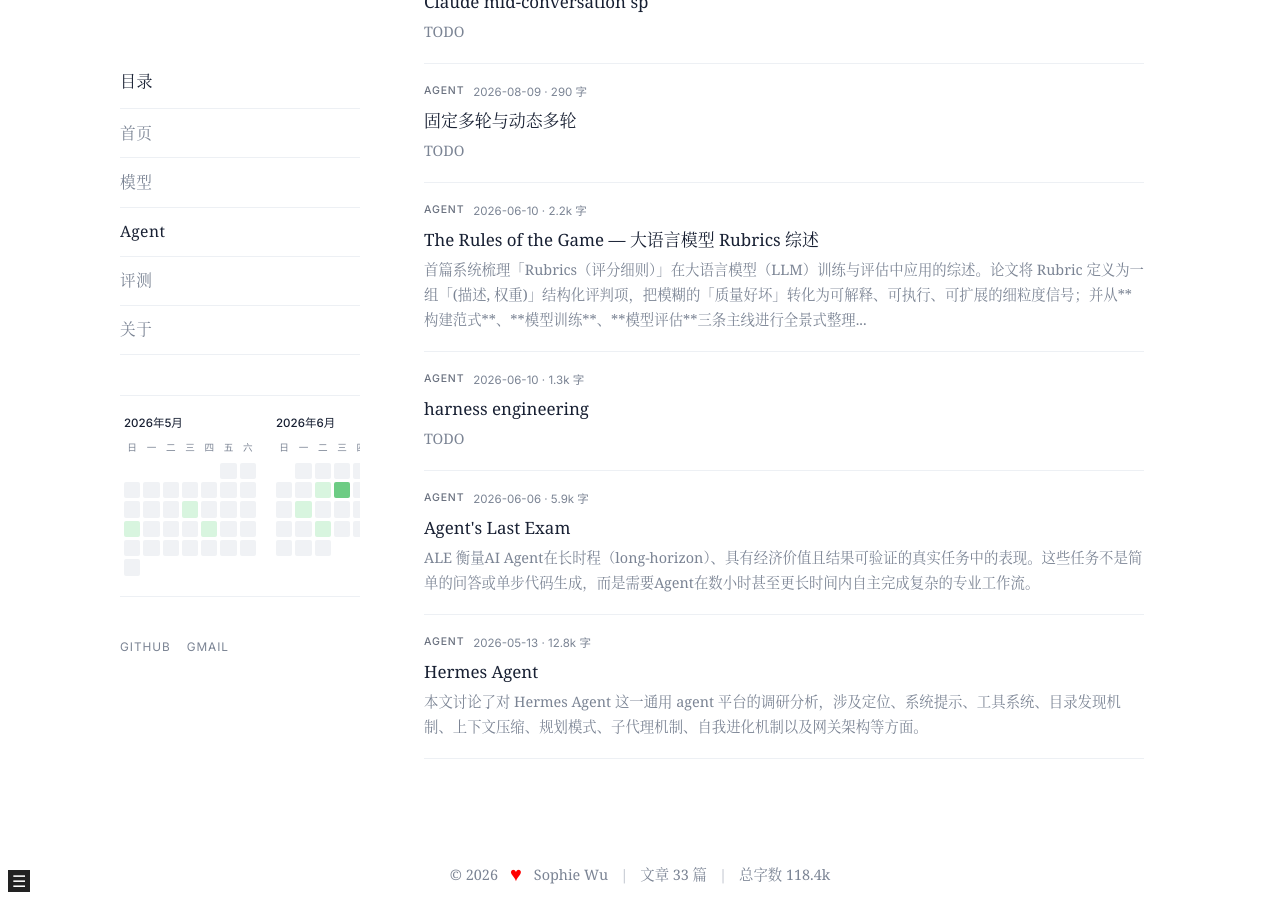
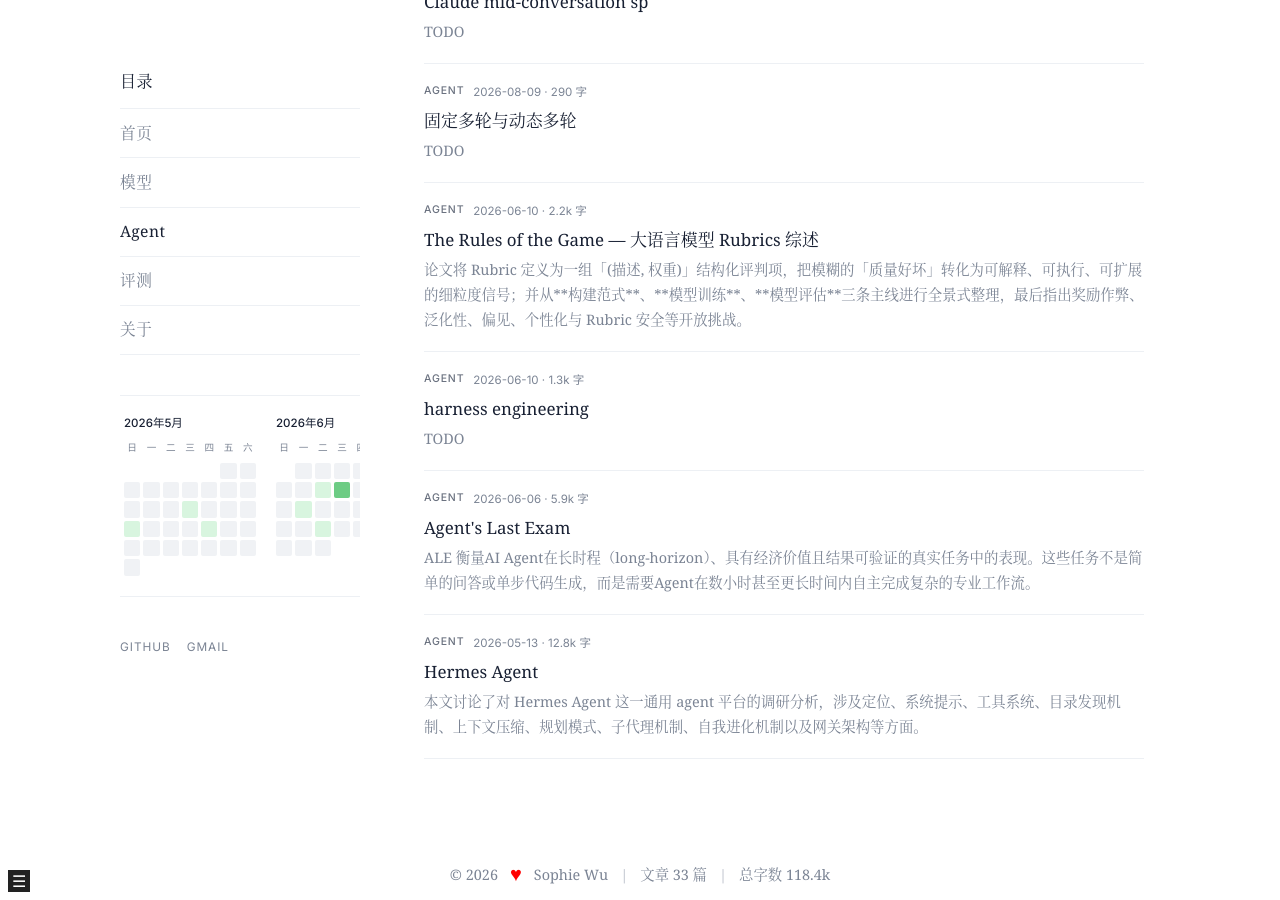
Before and after one commit to agent-2026-sophie/agent_sendiment, a Jekyll site: the page built from agent.md, in a window 1280 px wide and 900 px high, scrolled down 1063 px. Built offline with Jekyll 4.4.1, drawn with Linux system fonts in a browser that asks for light colours.

Commit message:
update post: The Rules of the Game — 大语言模型 Rubrics 综述

```diff
--- a/_agent_posts/2026/06/2026-06-10-the-rules-of-the-game-rubrics.md
+++ b/_agent_posts/2026/06/2026-06-10-the-rules-of-the-game-rubrics.md
@@ -3,7 +3,7 @@ title: The Rules of the Game — 大语言模型 Rubrics 综述
 date: 2026-06-10
 author: Sophie
 tags: [agent, task, standard]
-excerpt: 首篇系统梳理「Rubrics（评分细则）」在大语言模型（LLM）训练与评估中应用的综述。论文将 Rubric 定义为一组「(描述, 权重)」结构化评判项，把模糊的「质量好坏」转化为可解释、可执行、可扩展的细粒度信号；并从**构建范式**、**模型训练**、**模型评估**三条主线进行全景式整理，最后指出奖励作弊、泛化性、偏见、个性化与 Rubric 安全等开放挑战。
+excerpt: 论文将 Rubric 定义为一组「(描述, 权重)」结构化评判项，把模糊的「质量好坏」转化为可解释、可执行、可扩展的细粒度信号；并从**构建范式**、**模型训练**、**模型评估**三条主线进行全景式整理，最后指出奖励作弊、泛化性、偏见、个性化与 Rubric 安全等开放挑战。
 ---
 ## 一、论文概况
 
```
